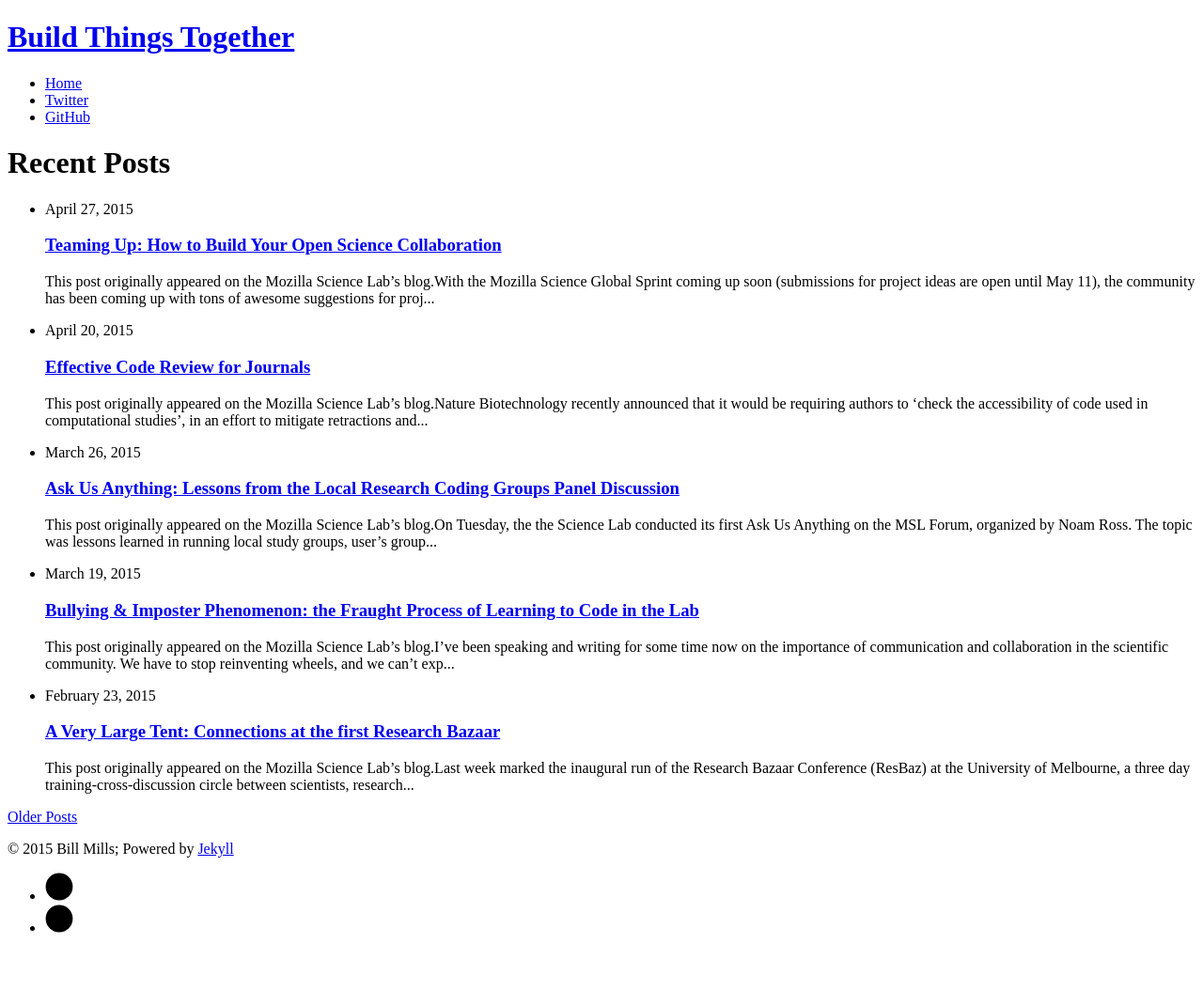
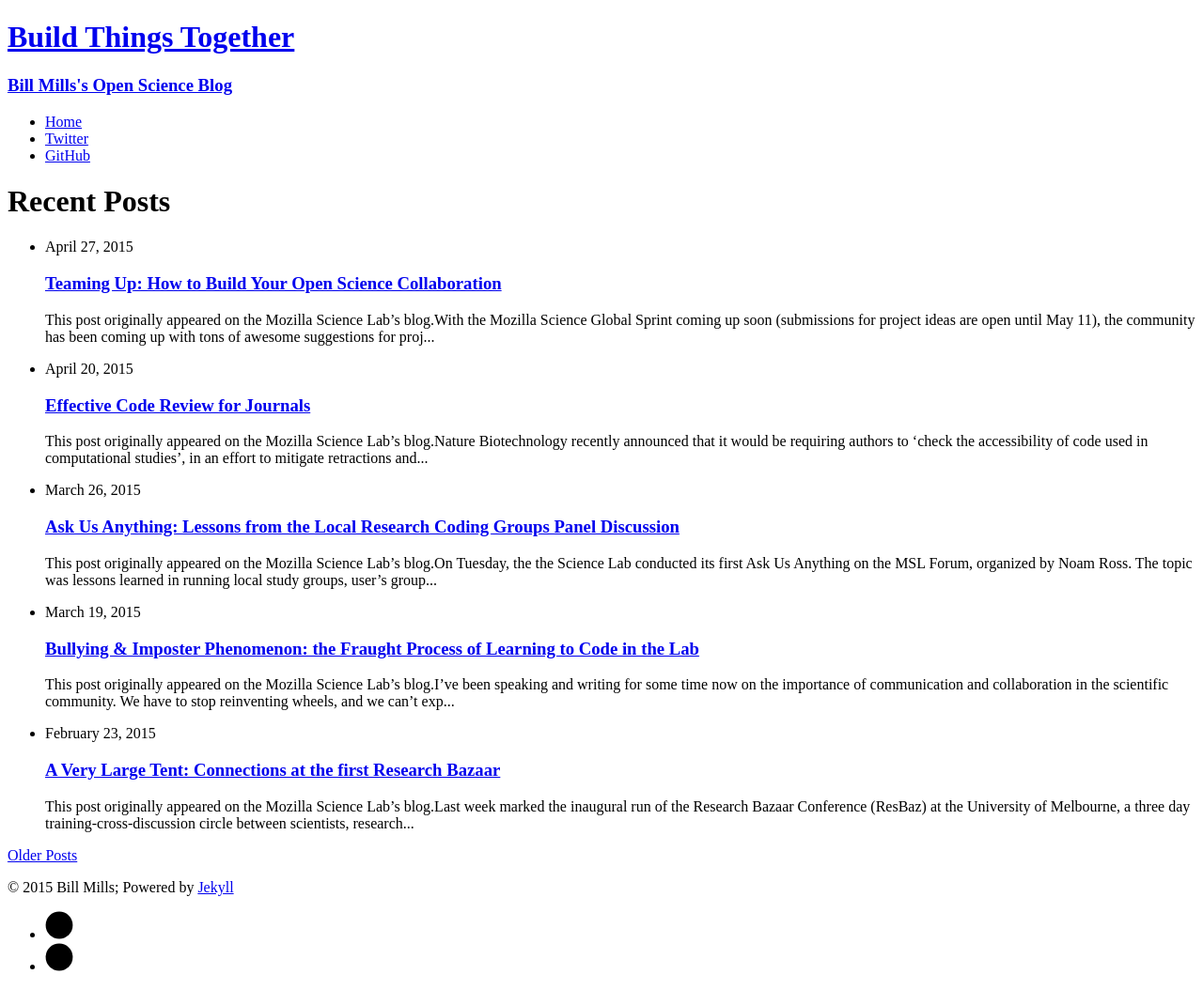
Before and after one commit to bkatiemills/blog, a Jekyll site: the page built from index.html, in a window 1280 px wide. Shown: the whole page at 94% size. Built offline with Jekyll 4.4.1, drawn with Linux system fonts in a browser that asks for light colours; nearby versions of some CDN libraries; Markdown is read by kramdown in place of the engine named in the settings; the list of posts is cut into pages by our own code; comment, search, counter and statistics services are not loaded; before the commit the page ends 1013 px from its top, so only the background shows below that.

```diff
--- a/_config.yml
+++ b/_config.yml
@@ -1,4 +1,5 @@
 title: Build Things Together
+subtitle: Bill Mills's Open Science Blog
 description: Long Form Jekyll theme built with SASS / COMPASS / SUSY
 
 url: x
--- a/_includes/header.html
+++ b/_includes/header.html
@@ -1,6 +1,7 @@
  <div class="header">
      <div class="container">
          <h1 class="logo"><a href="{{ site.baseurl }}/">{{ site.title }}</a></h1>
+         <h3 class="logo"><a href="{{ site.baseurl }}/">{{ site.subtitle }}</a></h3>
          <nav class="nav-collapse">
              <ul class="noList">
                  {% for link in site.navigation %}{% assign current = nil %}{% if page.url contains link.url %}{% assign current = 'current' %}{% endif %}
```
